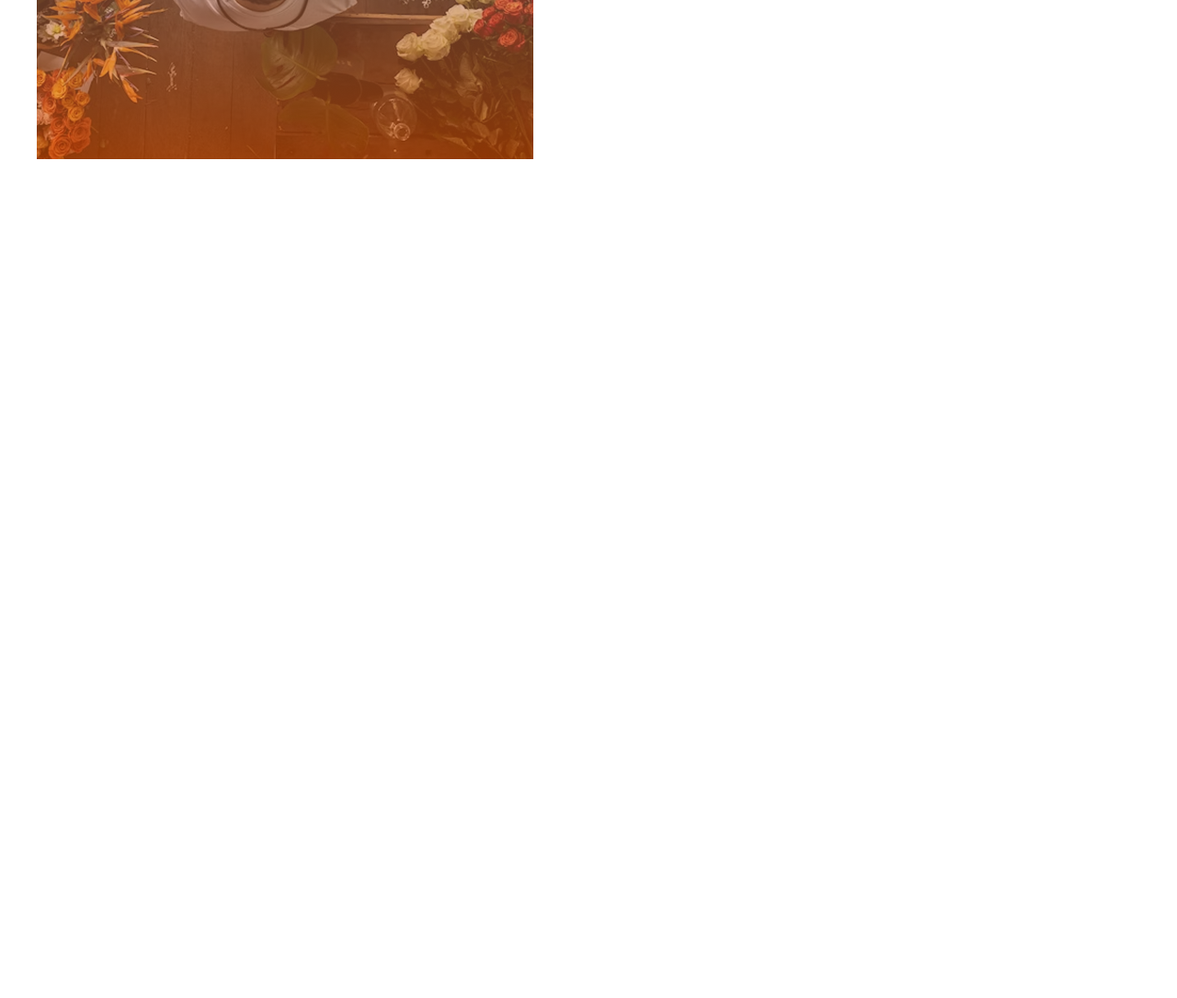
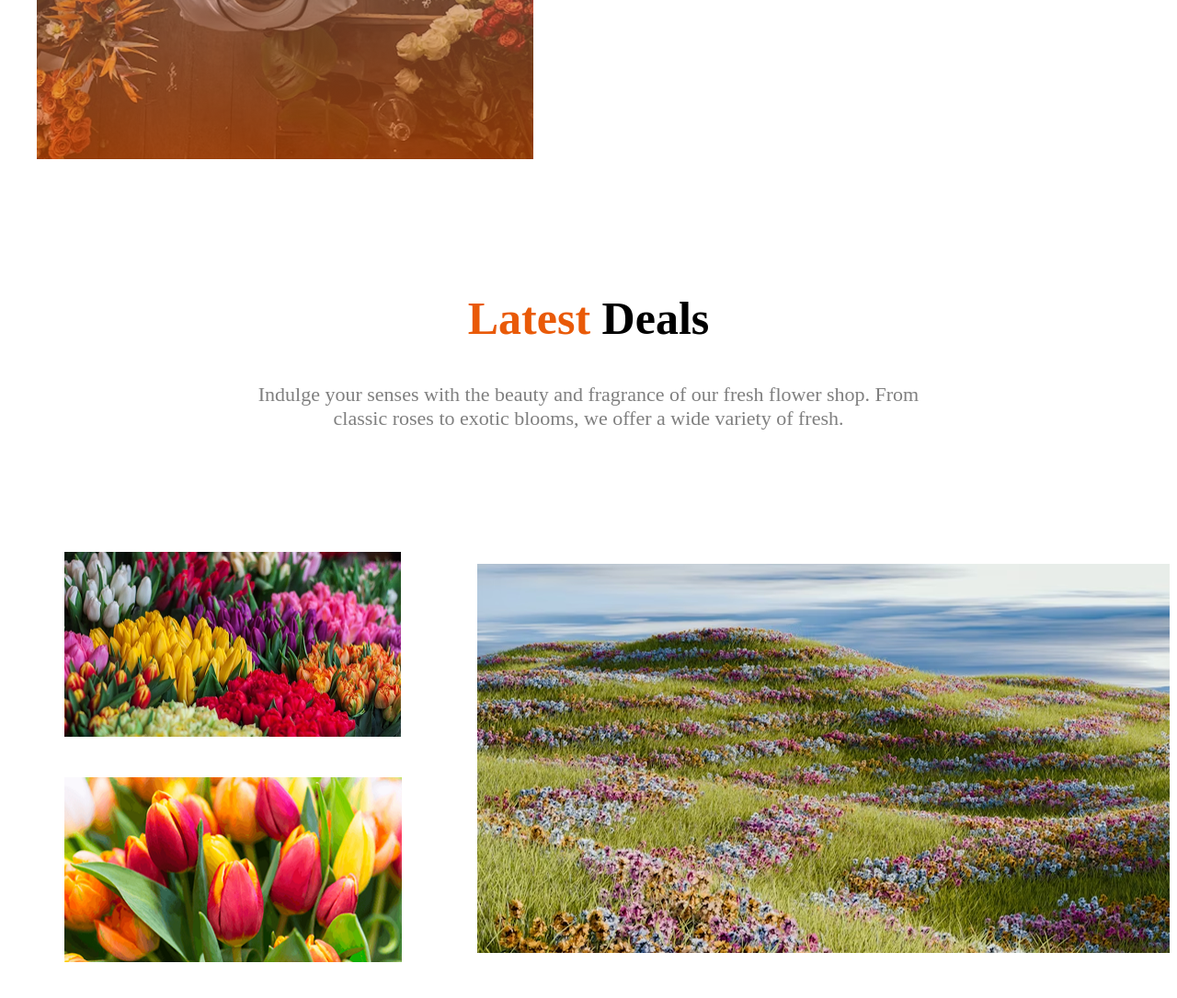
Before and after one commit to fathmakhatunmim/assignment-2, a plain HTML site: page index.html in a window 1280 px wide. Shown: the part 2698-3783 px from the top of the page at 92% size. Before the commit the page ends 2875 px from the top, so only its background shows below. Drawn offline with Linux system fonts and the light colour scheme.

Commit message:
multi picture

```diff
--- a/index.html
+++ b/index.html
@@ -136,6 +136,26 @@
      </section>
 
 
+     <section class="deals">
+         <div class="main_title">
+                <h1 class="m-h"><span>Latest</span>  Deals</h1>
+        <p class="m-p Inter" >Indulge your senses with the beauty and fragrance of our fresh flower shop. From<br> classic roses to exotic blooms, we offer a wide variety of fresh.</p>
+
+        <div class="multi_pic">
+            <div class="vertical-img">
+                <img src="assets/deal-bloom.png" alt="">
+            <img src="assets/deal-ana.png" alt="">
+            </div>
+            <div class="single">
+                <img src="assets/deal-zabo.png" alt="">
+            </div>
+
+        </div>
+
+
+
+     </section>
+
 
 
     </main>
--- a/style.css
+++ b/style.css
@@ -163,9 +163,10 @@ ul{
      gap:60px;
    margin:120px auto;
  /* max-width: 1500px; */
-  height: 461px;
+  /* height: 461px; */
   padding: 20px 0px;
 }
+
 .lover img{
     width: 540px;
     height: 597px;
@@ -200,6 +201,35 @@ ul{
     margin-bottom: 450px;
 
 
+}
+
+.multi_pic div{
+    flex: 1;
+}
+.multi_pic {
+    display: flex;
+    gap:20px;
+    margin-bottom: 5px;
+     margin:120px auto;
+     align-items: center;
+
+}
+.vertical-img {
+    display: flex;
+    flex-direction: column;
+    gap: 20px;
+    flex: 1;
+}
+.vertical-img img{
+  height: 50%;
+  align-items: center;
+  margin: 12px auto;
+  width: 367px;
+  height: 201px;
+}
+.single{
+    width: 753px;
+    height: 423.12px;
 }
 /* Mobile Responsiveness: */
 @media screen  and (max-width:576px){
@@ -306,11 +336,12 @@ ul{
    line-height: 1.2px;
 }
 .Lover{
-      flex-direction: column;
+    flex-direction: column;
     margin: 28px auto;
     padding: 28px 10px;
     text-align: left;
     line-height: 1.5;
+
 }
 
 .trusted{
```
